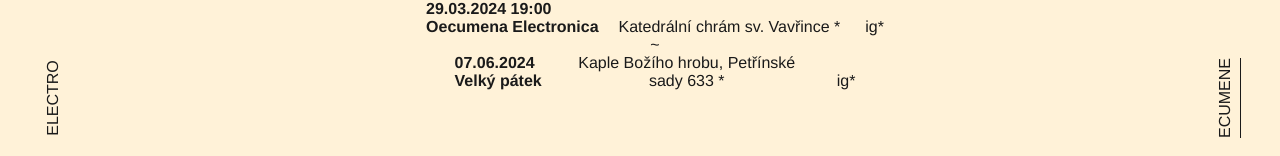
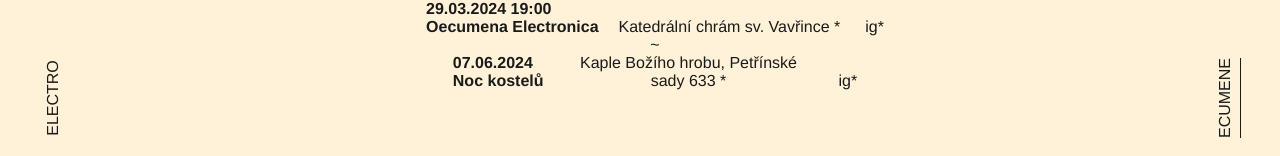
Before and after one commit to Kapicka/lunestorm, a Vue app: page /ecumene/events in a window 1280 px wide. Shown: the part 231-387 px from the top of the page. Built offline with nearby package versions, Linux system fonts and the light colour scheme.

Commit message:
event name change

```diff
--- a/src/store.js
+++ b/src/store.js
@@ -8,7 +8,7 @@ const events = [
   {
     key: "velky_patek_2024",
     type: ["electro", "ecumene"],
-    name: "Velký pátek",
+    name: "Noc kostelů",
     dateStart: "2024-06-07",
     dateEnd: "2024-06-07",
     links: [
```
